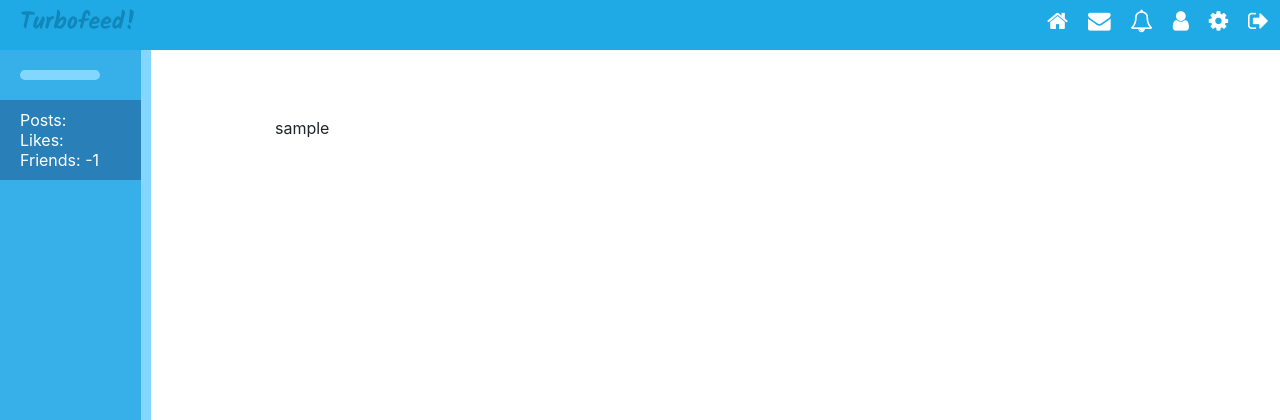
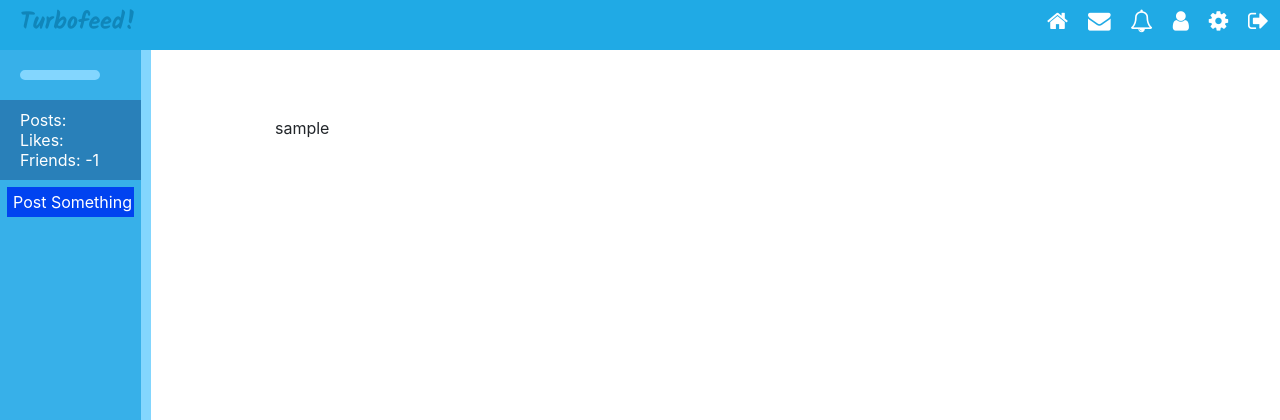
Before and after one commit to Mrlyubo/smw, a PHP site: a page that uses profile.php in a window 1280 px wide. Shown: the top 420 px of the page. Run offline with PHP 8.4, Linux system fonts and the light colour scheme; the visitor is signed in with stand-in values (Sample User, id 1); data that the repository does not hold is empty; some libraries are stand-ins or nearby versions.

Commit message:
creating post modal

```diff
--- a/profile.php
+++ b/profile.php
@@ -80,18 +80,47 @@
                 else{
                     echo '<input type="submit" name="add_friend" class="success" value="Add Friend"><br>';
                 }
-
-
             }
 
             ?>
         </form>
+
+        <input type="submit" class="deep_blue" data-toggle="modal" data-target="#post_form" value="Post Something">
         </div>
         <div class="main_column column">
             <?php echo $username;?>
 
+    </div><!-- End <div class="profile_left"> -->
+
+
+
+    <!-- Modal -->
+    <div class="modal fade" id="post_form" tabindex="-1" role="dialog" aria-labelledby="postModalLabel" aria-hidden="true">
+      <div class="modal-dialog" role="document">
+        <div class="modal-content">
+          <div class="modal-header">
+              <h4 class="modal-title" id="myModalLabel" style="float:'left';">Post something!</h4>
+            <button type="button" class="close" data-dismiss="modal" aria-label="Close"><span aria-hidden="true">&times;</span></button>
+
+          </div>
+          <div class="modal-body">
+            <p>This will appear on the user's profile page and also their newsfeed for your friends to see!</p>
+            <form class="profile_post" action="" method="POST">
+                <div class="form-group">
+                    <textarea class = "form-control" name="post_body"></textarea>
+                    <input type="hidden" name="user_from" value="<?php echo $userLoggedIn;?>">
+                    <input type="hidden" name="user_ro" value="<?php echo $username;?>">
+                </div>
+            </form>
           </div>
 
+          <div class="modal-footer">
+            <button type="button" class="btn btn-default" data-dismiss="modal">Close</button>
+            <button type="button" class="btn btn-primary">Post</button>
+          </div>
+        </div>
+      </div>
+    </div>
 
 
   </div>
```
Also changed, not shown: assets/js/demo.js (added), assets/js/smw.js (added), includes/header.php (line endings or trailing spaces). Lines whose indentation alone changed are shown as unchanged.
